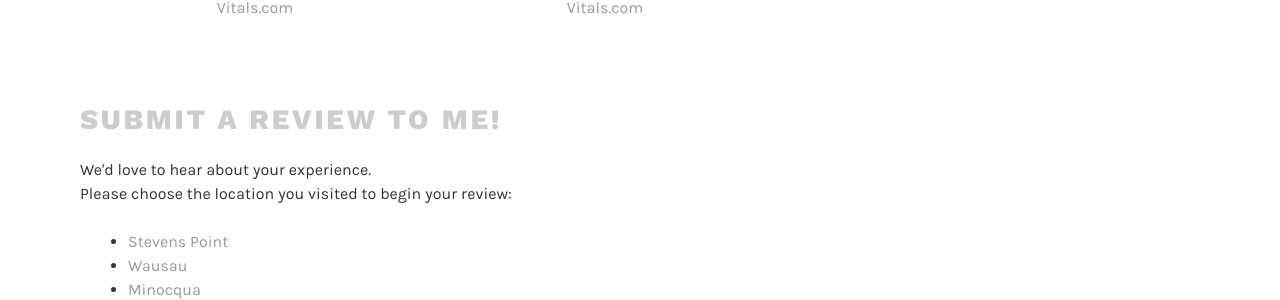
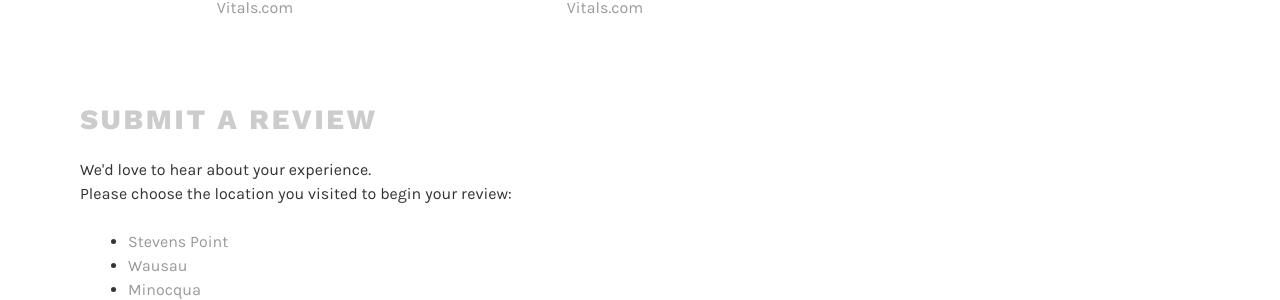
Before and after one commit to lfairchild/waypoint-spine, a Jekyll site: the page built from reviews.html, in a window 1280 px wide and 900 px high, scrolled down 1664 px. Shown: the part 157-457 px from the top of the window. Built offline with Jekyll 4.4.1, drawn with Linux system fonts in a browser that asks for light colours.

```diff
--- a/reviews.html
+++ b/reviews.html
@@ -78,7 +78,7 @@ Dr Potocki gave me my life back – a second chance to walk pain-free and be act
 <article class="hentry">
     <div class="entry-content">
         <div style="margin-top: 50px;">
-            <h2>Submit a Review to me!</h2>
+            <h2>Submit a Review</h2>
             <p>We'd love to hear about your experience.</br>
             Please choose the location you visited to begin your review:</p>
             <ul>
```
